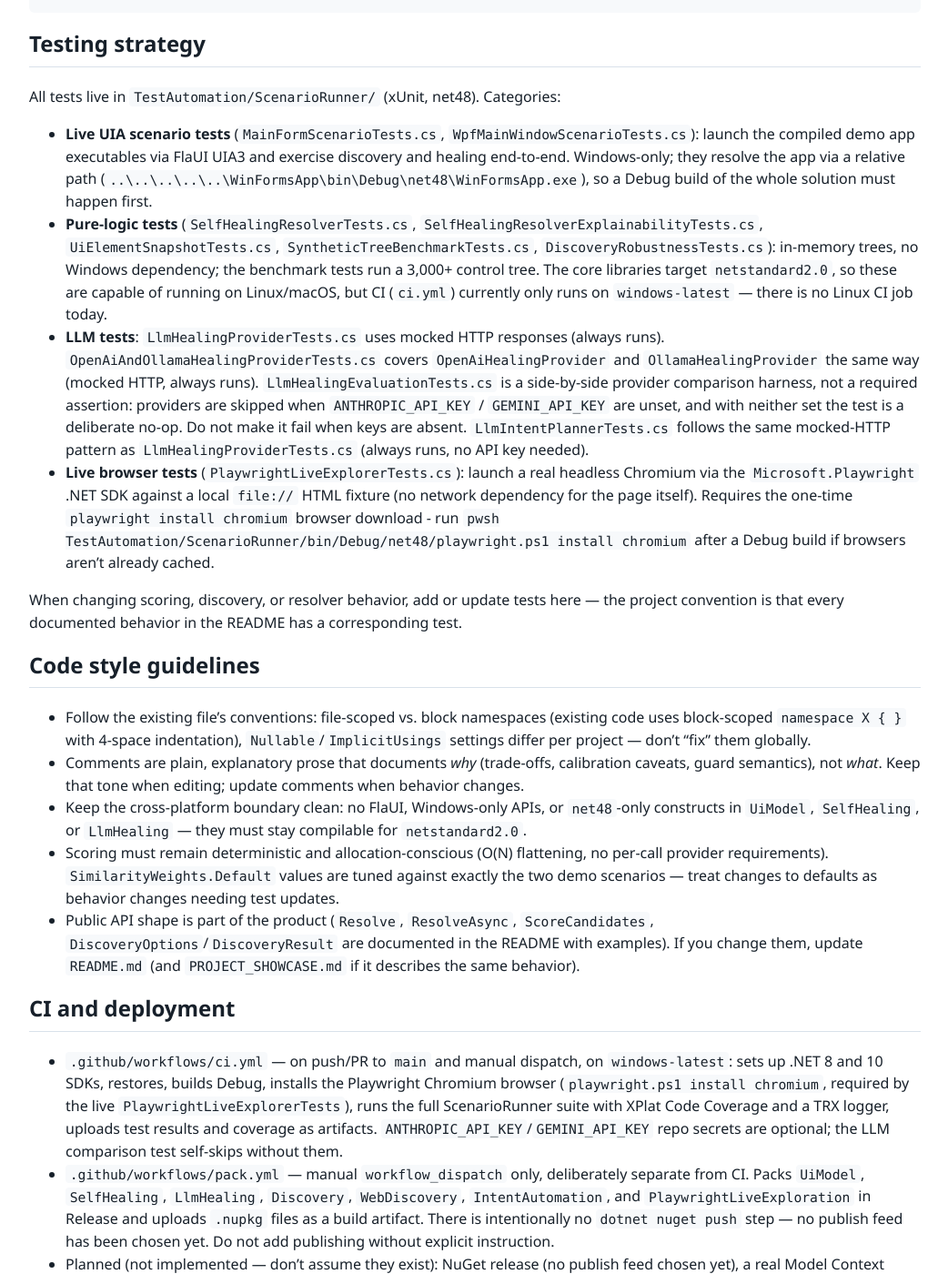
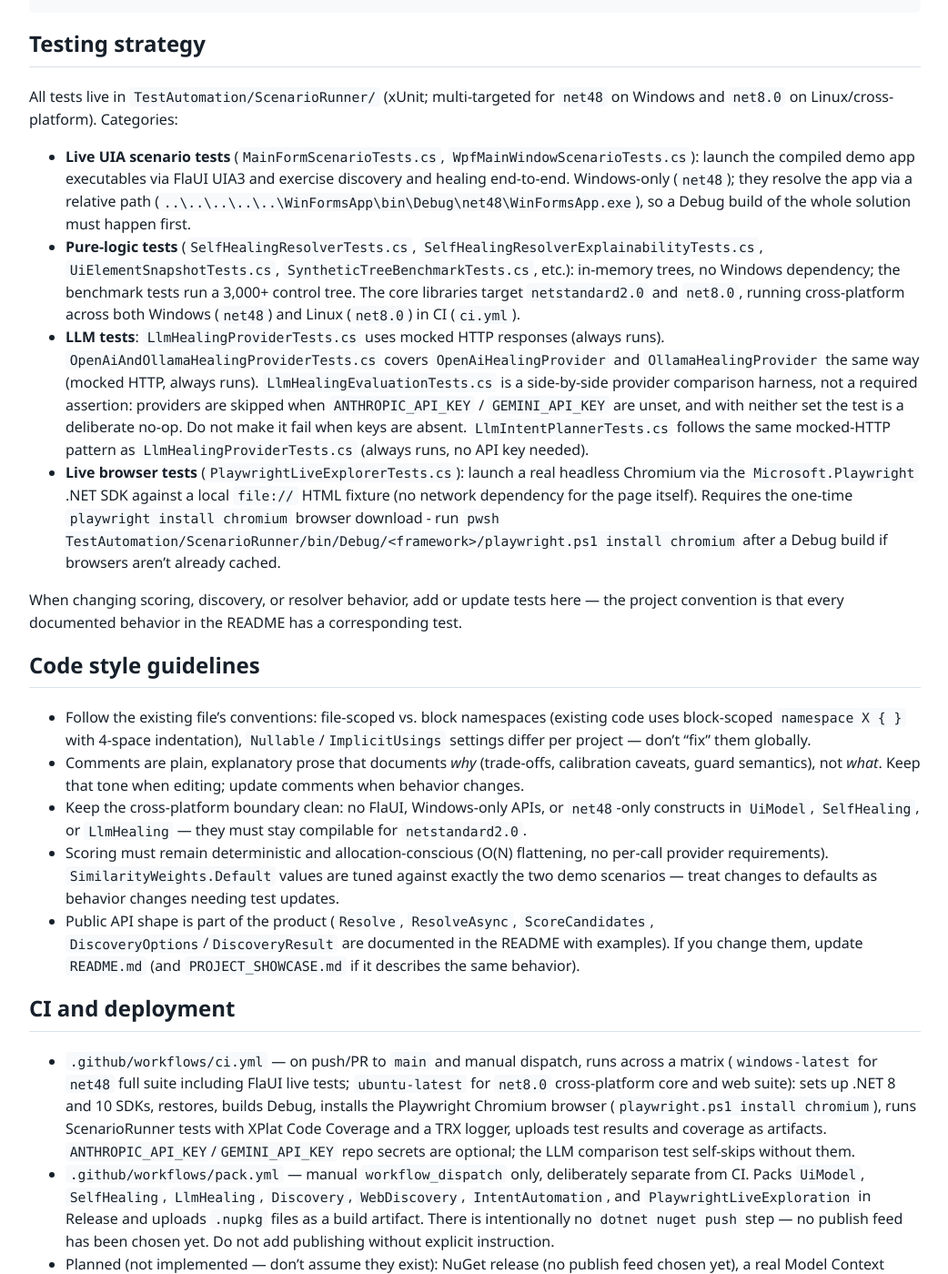
Before and after one commit to mustafasercansak/automation-sandbox, a Jekyll site: the page built from AGENTS.md, in a window 1280 px wide and 1400 px high, scrolled down 2958 px. Shown: the whole window at 91% size, without its empty margins (118-1160 px from the left). Built offline with Jekyll 4.4.1, drawn with Linux system fonts in a browser that asks for light colours; our own code applies the rules of GitHub Pages for plain Markdown files.

Commit message:
feat: Enhance CI workflow for cross-platform testing and update documentation for clarity

```diff
--- a/AGENTS.md
+++ b/AGENTS.md
@@ -62,12 +62,12 @@ dotnet pack TestAutomation/<Project>/<Project>.csproj --configuration Release
 
 ## Testing strategy
 
-All tests live in `TestAutomation/ScenarioRunner/` (xUnit, net48). Categories:
+All tests live in `TestAutomation/ScenarioRunner/` (xUnit; multi-targeted for `net48` on Windows and `net8.0` on Linux/cross-platform). Categories:
 
-- **Live UIA scenario tests** (`MainFormScenarioTests.cs`, `WpfMainWindowScenarioTests.cs`): launch the compiled demo app executables via FlaUI UIA3 and exercise discovery and healing end-to-end. Windows-only; they resolve the app via a relative path (`..\..\..\..\..\WinFormsApp\bin\Debug\net48\WinFormsApp.exe`), so a Debug build of the whole solution must happen first.
-- **Pure-logic tests** (`SelfHealingResolverTests.cs`, `SelfHealingResolverExplainabilityTests.cs`, `UiElementSnapshotTests.cs`, `SyntheticTreeBenchmarkTests.cs`, `DiscoveryRobustnessTests.cs`): in-memory trees, no Windows dependency; the benchmark tests run a 3,000+ control tree. The core libraries target `netstandard2.0`, so these are capable of running on Linux/macOS, but CI (`ci.yml`) currently only runs on `windows-latest` — there is no Linux CI job today.
+- **Live UIA scenario tests** (`MainFormScenarioTests.cs`, `WpfMainWindowScenarioTests.cs`): launch the compiled demo app executables via FlaUI UIA3 and exercise discovery and healing end-to-end. Windows-only (`net48`); they resolve the app via a relative path (`..\..\..\..\..\WinFormsApp\bin\Debug\net48\WinFormsApp.exe`), so a Debug build of the whole solution must happen first.
+- **Pure-logic tests** (`SelfHealingResolverTests.cs`, `SelfHealingResolverExplainabilityTests.cs`, `UiElementSnapshotTests.cs`, `SyntheticTreeBenchmarkTests.cs`, etc.): in-memory trees, no Windows dependency; the benchmark tests run a 3,000+ control tree. The core libraries target `netstandard2.0` and `net8.0`, running cross-platform across both Windows (`net48`) and Linux (`net8.0`) in CI (`ci.yml`).
 - **LLM tests**: `LlmHealingProviderTests.cs` uses mocked HTTP responses (always runs). `OpenAiAndOllamaHealingProviderTests.cs` covers `OpenAiHealingProvider` and `OllamaHealingProvider` the same way (mocked HTTP, always runs). `LlmHealingEvaluationTests.cs` is a side-by-side provider comparison harness, not a required assertion: providers are skipped when `ANTHROPIC_API_KEY` / `GEMINI_API_KEY` are unset, and with neither set the test is a deliberate no-op. Do not make it fail when keys are absent. `LlmIntentPlannerTests.cs` follows the same mocked-HTTP pattern as `LlmHealingProviderTests.cs` (always runs, no API key needed).
-- **Live browser tests** (`PlaywrightLiveExplorerTests.cs`): launch a real headless Chromium via the `Microsoft.Playwright` .NET SDK against a local `file://` HTML fixture (no network dependency for the page itself). Requires the one-time `playwright install chromium` browser download - run `pwsh TestAutomation/ScenarioRunner/bin/Debug/net48/playwright.ps1 install chromium` after a Debug build if browsers aren't already cached.
+- **Live browser tests** (`PlaywrightLiveExplorerTests.cs`): launch a real headless Chromium via the `Microsoft.Playwright` .NET SDK against a local `file://` HTML fixture (no network dependency for the page itself). Requires the one-time `playwright install chromium` browser download - run `pwsh TestAutomation/ScenarioRunner/bin/Debug/<framework>/playwright.ps1 install chromium` after a Debug build if browsers aren't already cached.
 
 When changing scoring, discovery, or resolver behavior, add or update tests here — the project convention is that every documented behavior in the README has a corresponding test.
 
@@ -81,7 +81,7 @@ When changing scoring, discovery, or resolver behavior, add or update tests here
 
 ## CI and deployment
 
-- `.github/workflows/ci.yml` — on push/PR to `main` and manual dispatch, on `windows-latest`: sets up .NET 8 and 10 SDKs, restores, builds Debug, installs the Playwright Chromium browser (`playwright.ps1 install chromium`, required by the live `PlaywrightLiveExplorerTests`), runs the full ScenarioRunner suite with XPlat Code Coverage and a TRX logger, uploads test results and coverage as artifacts. `ANTHROPIC_API_KEY`/`GEMINI_API_KEY` repo secrets are optional; the LLM comparison test self-skips without them.
+- `.github/workflows/ci.yml` — on push/PR to `main` and manual dispatch, runs across a matrix (`windows-latest` for `net48` full suite including FlaUI live tests; `ubuntu-latest` for `net8.0` cross-platform core and web suite): sets up .NET 8 and 10 SDKs, restores, builds Debug, installs the Playwright Chromium browser (`playwright.ps1 install chromium`), runs ScenarioRunner tests with XPlat Code Coverage and a TRX logger, uploads test results and coverage as artifacts. `ANTHROPIC_API_KEY`/`GEMINI_API_KEY` repo secrets are optional; the LLM comparison test self-skips without them.
 - `.github/workflows/pack.yml` — manual `workflow_dispatch` only, deliberately separate from CI. Packs `UiModel`, `SelfHealing`, `LlmHealing`, `Discovery`, `WebDiscovery`, `IntentAutomation`, and `PlaywrightLiveExploration` in Release and uploads `.nupkg` files as a build artifact. There is intentionally no `dotnet nuget push` step — no publish feed has been chosen yet. Do not add publishing without explicit instruction.
 - Planned (not implemented — don't assume they exist): NuGet release (no publish feed chosen yet), a real Model Context Protocol bridge (deliberately rejected in favor of `PlaywrightLiveExplorer` — see `docs/intent-driven-automation.md`).
 
```
Also changed, not shown: README.md (+4 -2 lines), .github/workflows/ci.yml, 2 other files.
